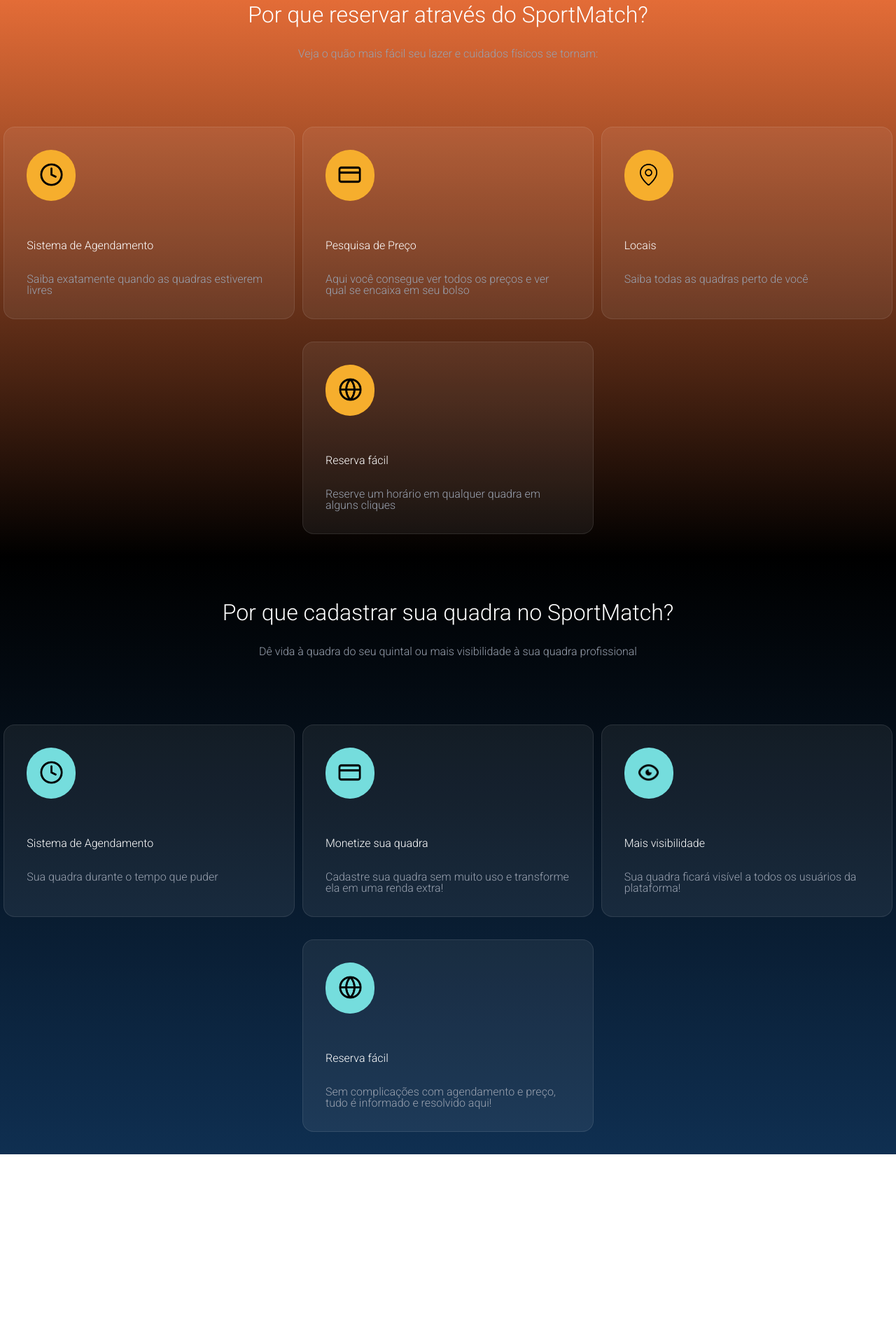
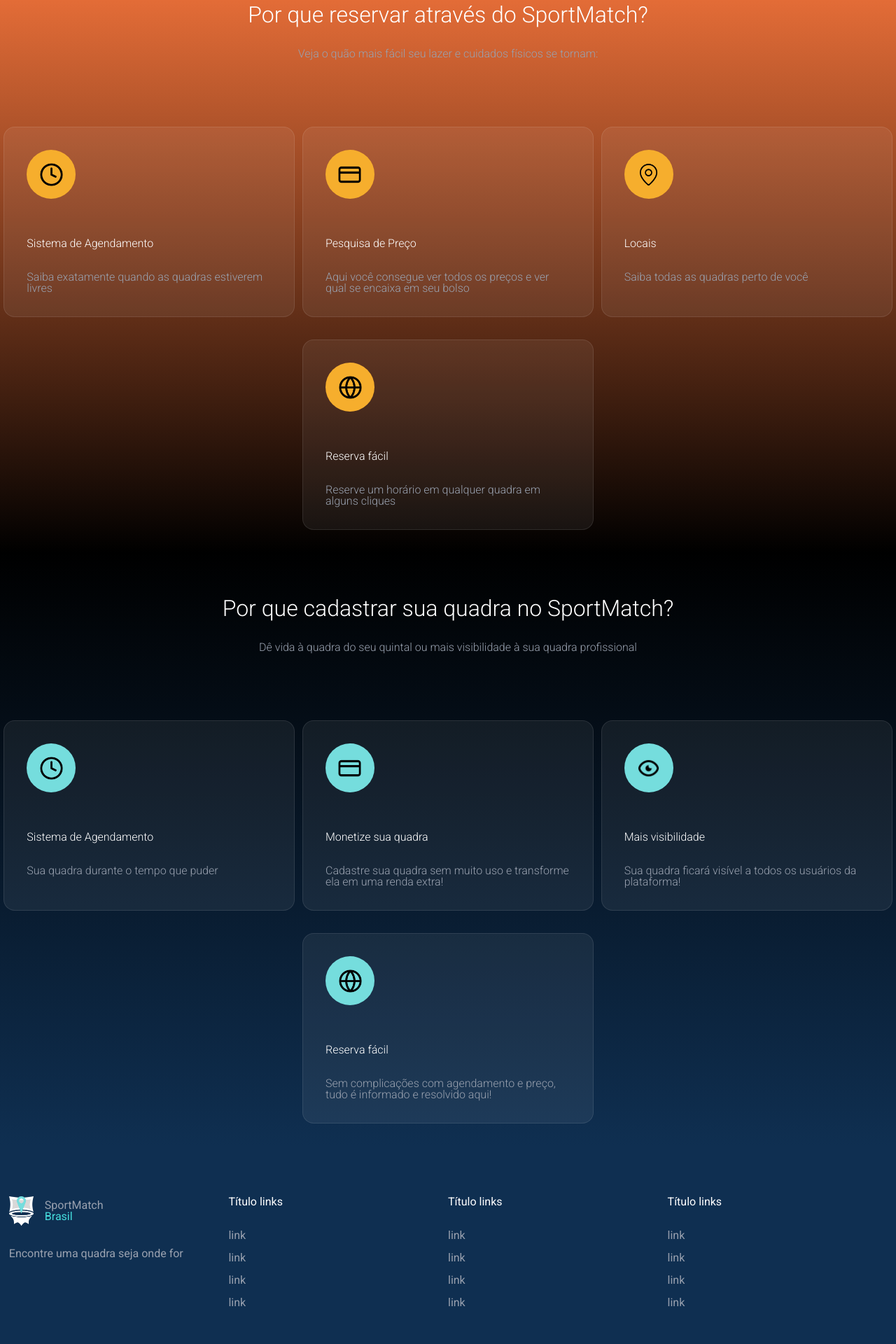
Before and after one commit to EstevaoLocks/ReservaDeQuadras, a PHP site: page / in a window 1280 px wide. Shown: the part 4019-5939 px from the top of the page at 70% size. Before the commit the page ends 5668 px from the top, so only its background shows below. Run offline with PHP 8.4, Linux system fonts and the light colour scheme.

Commit message:
Footer concluido

```diff
--- a/assets/css/style.css
+++ b/assets/css/style.css
@@ -675,6 +675,10 @@
     padding: 5%;
     margin-bottom: 56px;
 
+    display: flex;
+    justify-content: center;
+    align-items: center;
+
     background-color: #F6AE2D;
     border-radius: 100px;
 }
@@ -687,6 +691,10 @@
     width: 10%;
     padding: 5%;
     margin-bottom: 56px;
+
+    display: flex;
+    justify-content: center;
+    align-items: center;
 
     background-color: #75DDDD;
     border-radius: 100px;
@@ -705,6 +713,107 @@
     color: #99A1AF;
     font-weight: 300;
     font-size: 16px;
+}
+
+footer {
+    background-color: #0F2F51;
+    width: 100%;
+    padding: 72px 0;
+
+    color: #99A1AF;
+}
+
+.containerFooter {
+    width: 98%;
+    margin: auto;
+}
+
+.rowFooter {
+    width: 100%;
+
+    display: flex;
+    justify-content: space-between;
+}
+
+.colLinksFooter {
+    width: 25%;
+    height: auto;
+}
+
+.tituloLinksFooter {
+    margin-bottom: 32px;
+
+    color: #FFFFFF;
+}
+
+.colLinksFooter ul {
+    flex-direction: column;
+}
+
+.containerLogoFooter {
+    height: auto;
+    width: 100%;
+    margin-bottom: 32px;
+
+    display: flex;
+    align-items: center;
+}
+
+.logo-imgFooter {
+    height: auto;
+    width: 35px;
+
+    display: flex;
+    align-items: center;
+}
+
+.logo-imgFooter img {
+    height: auto;
+    width: 100%;
+}
+
+.nome-siteFooter {
+    margin-left: 16px;
+
+    display: flex;
+    flex-direction: column;
+    justify-content: center;
+    align-items: right;
+}
+
+.nome-siteFooter .azul {
+    color: #45dddd;
+}
+
+.linkFooter {
+    margin-bottom: 16px;
+    width: max-content;
+
+    cursor: pointer;
+    color: #99A1AF;
+}
+
+.linkFooter:hover {
+    color: #747983;
+    transition: color 0.3s ease;
+}
+
+.linhaFooter {
+    border-color: #99A1AF;
+    margin: 64px 0;
+}
+
+.colBottomFooter {
+    width: 50%;
+}
+
+.colBottomRightFooter {
+    display: flex;
+    justify-content: flex-end;
+}
+
+.linksBottomFooter li {
+    margin: 0 8px;
 }
 
 /*   CSS Celular e Tablet   */
--- a/index.php
+++ b/index.php
@@ -380,6 +380,69 @@
         </section><!-- Fim Porque escolher-nos  -->
     </main>
 
+    <!-- Footer -->
+     <footer>
+        <div class="containerFooter">
+            <div class="rowFooter">
+                <div class="colLinksFooter">
+                    <div class="containerLogoFooter">
+                        <div class="logo-imgFooter">
+                            <img src="assets/img/Logo Branco.png" alt="">
+                        </div>
+                        <div class="nome-siteFooter">
+                            <p>SportMatch</p>
+                            <p class="azul">Brasil</p>
+                        </div>
+                    </div>
+                    <p>Encontre uma quadra seja onde for</p>
+                </div>
+
+                <div class="colLinksFooter">
+                    <h6 class="tituloLinksFooter">Título links</h6>
+                    <ul>
+                        <li class="linkFooter"><a href="#">link</a></li>
+                        <li class="linkFooter"><a href="#">link</a></li>
+                        <li class="linkFooter"><a href="#">link</a></li>
+                        <li class="linkFooter"><a href="#">link</a></li>
+                    </ul>
+                </div>
+
+                <div class="colLinksFooter">
+                    <h6 class="tituloLinksFooter">Título links</h6>
+                    <ul>
+                        <li class="linkFooter"><a href="#">link</a></li>
+                        <li class="linkFooter"><a href="#">link</a></li>
+                        <li class="linkFooter"><a href="#">link</a></li>
+                        <li class="linkFooter"><a href="#">link</a></li>
+                    </ul>
+                </div>
+
+                <div class="colLinksFooter">
+                    <h6 class="tituloLinksFooter">Título links</h6>
+                    <ul>
+                        <li class="linkFooter"><a href="#">link</a></li>
+                        <li class="linkFooter"><a href="#">link</a></li>
+                        <li class="linkFooter"><a href="#">link</a></li>
+                        <li class="linkFooter"><a href="#">link</a></li>
+                    </ul>
+                </div>
+            </div>
+            <hr class="linhaFooter">
+            <div class="rowFooter">
+                <div class="colBottomFooter">
+                    <p>&copy; <a href="#" class="linkFooter">2025 SportMatch</a>. Todos os direitos reservados.</p>
+                </div>
+                <div class="colBottomFooter colBottomRightFooter">
+                    <ul class="linksBottomFooter">
+                        <li class="linkFooter"><a href="">Privacy Plicy</a></li>
+                        <li class="linkFooter"><a href="">Termos de Serviço</a></li>
+                        <li class="linkFooter"><a href="">Safety</a></li>
+                    </ul>
+                </div>
+            </div>
+        </div>
+     </footer>
+
     <script src="assets/js/script.js"></script>
 </body>
 </html>
```
Also changed, not shown: assets/img/Logo Branco.png (added).
